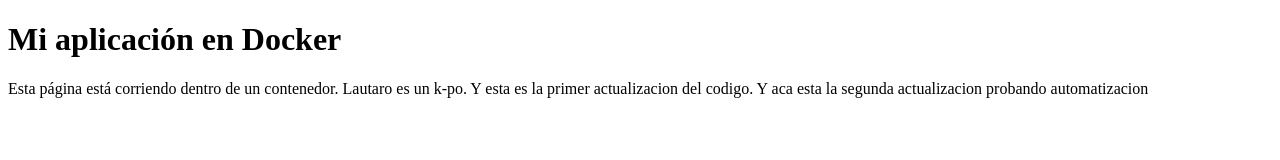
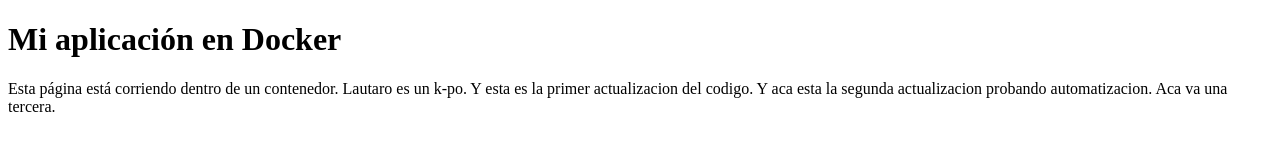
Before and after one commit to LautaroJulioArce/VPC, a plain HTML site: page app/index.html in a window 1280 px wide. Drawn offline with Linux system fonts and the light colour scheme.

Commit message:
segunda prueba deploy.sh

```diff
--- a/app/index.html
+++ b/app/index.html
@@ -6,6 +6,6 @@
 </head>
 <body>
   <h1>Mi aplicación en Docker</h1>
-  <p>Esta página está corriendo dentro de un contenedor. Lautaro es un k-po. Y esta es la primer actualizacion del codigo. Y aca esta la segunda actualizacion probando automatizacion</p>
+  <p>Esta página está corriendo dentro de un contenedor. Lautaro es un k-po. Y esta es la primer actualizacion del codigo. Y aca esta la segunda actualizacion probando automatizacion. Aca va una tercera.</p>
 </body>
 </html>
```
